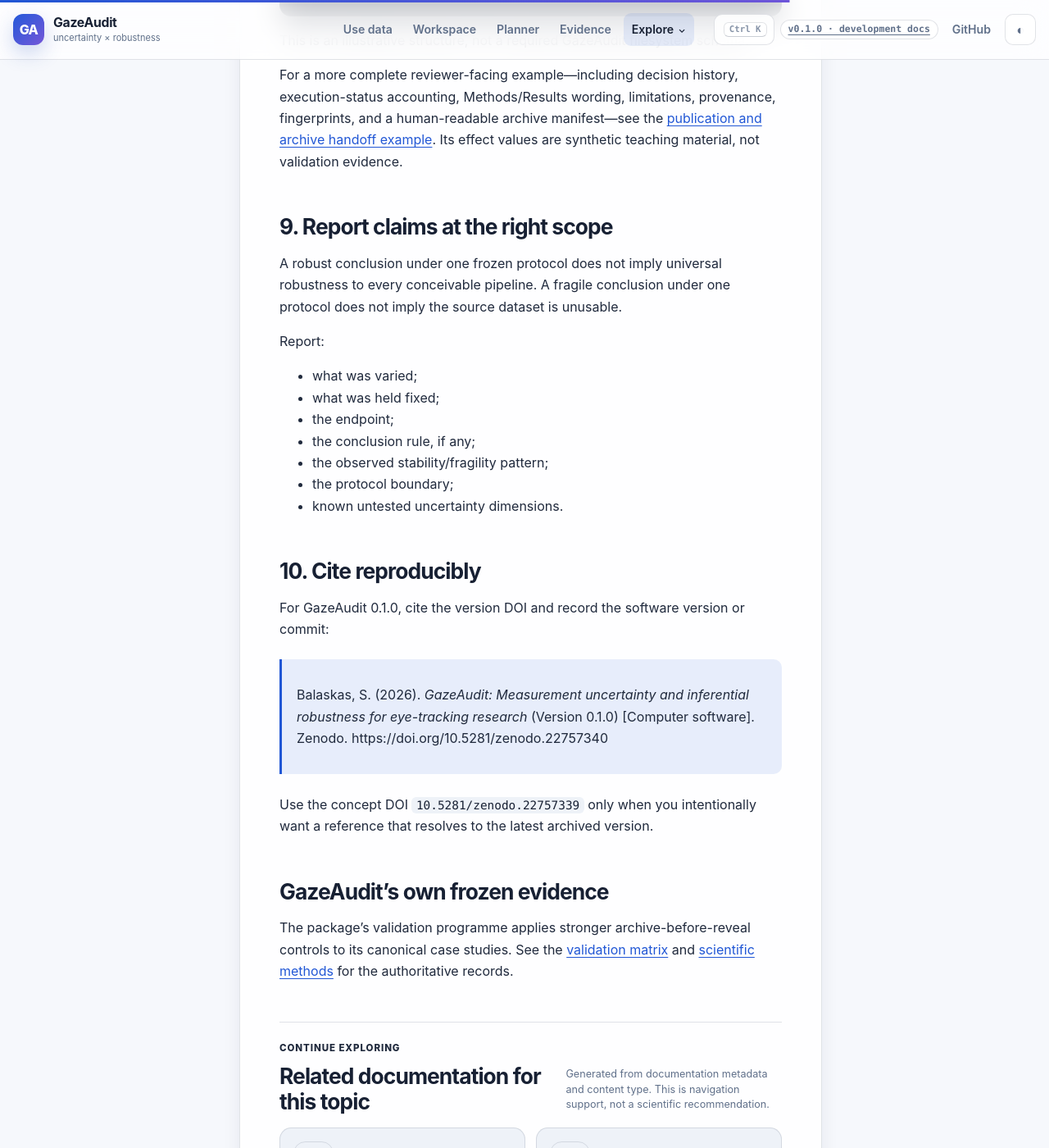
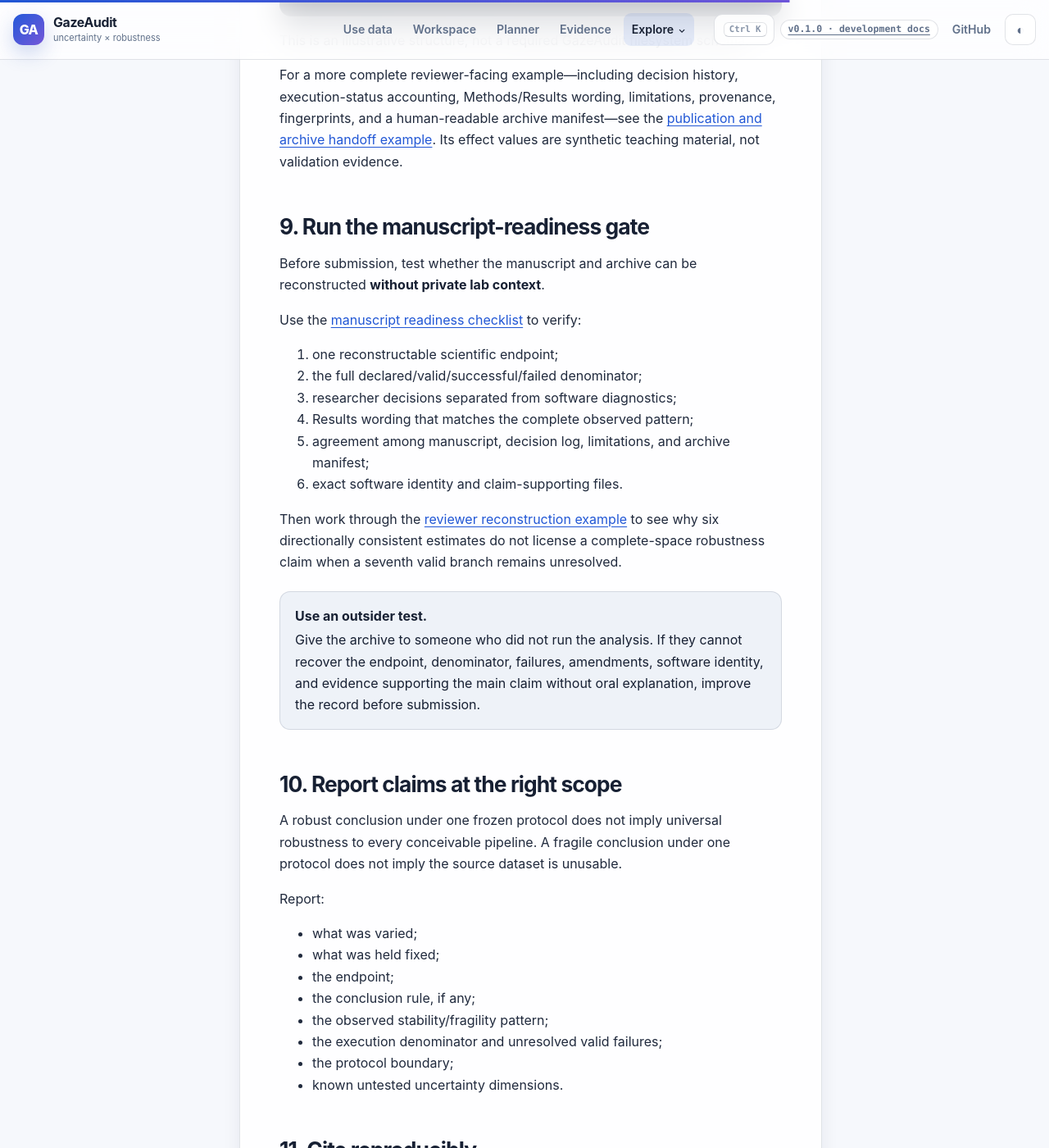
Before and after one commit to stefanosbalaskas/GazeAudit, a Jekyll site: the page built from docs/workflows/reproducible-publication.md, in a window 1280 px wide and 1400 px high, scrolled down 4861 px. Shown: the whole window at 82% size. Built offline with Jekyll 4.4.1, drawn with Linux system fonts in a browser that asks for light colours; some of the changed text lies outside the part shown.

Commit message:
docs: add manuscript readiness to publication workflow

```diff
--- a/docs/workflows/reproducible-publication.md
+++ b/docs/workflows/reproducible-publication.md
@@ -1,6 +1,6 @@
 ---
 title: Reproducible publication workflow
-description: Turn a GazeAudit robustness analysis into an auditable publication record with deterministic fingerprints.
+description: Turn a GazeAudit robustness analysis into an auditable publication record with deterministic fingerprints and a reviewer-reconstructable manuscript handoff.
 kicker: Workflow · Reproducibility
 ---
 
@@ -21,7 +21,7 @@ This workflow is for analyses intended to support a manuscript, validation recor
   <div class="workflow-step"><strong>Freeze scientific choices</strong><p>Preserve the endpoint, specification space, validity rules, measurement assumptions, and conclusion rule before final classification.</p></div>
   <div class="workflow-step"><strong>Execute and preserve all outputs</strong><p>Keep the complete valid specification and sensitivity evidence rather than selected rows.</p></div>
   <div class="workflow-step"><strong>Build the audit bundle</strong><p>Generate deterministic methods, report, manifest, summaries, and fingerprints from the executed evidence.</p></div>
-  <div class="workflow-step"><strong>Verify and archive</strong><p>Re-run bundle verification, archive the evidence, and cite the exact release or commit used.</p></div>
+  <div class="workflow-step"><strong>Review, verify, and archive</strong><p>Test whether an independent reader can reconstruct the claim, then verify the bundle and cite the exact software identity.</p></div>
 </div>
 
 ## 1. Record software identity
@@ -148,7 +148,27 @@ This is an illustrative structure, not a required GazeAudit filesystem schema.
 
 For a more complete reviewer-facing example—including decision history, execution-status accounting, Methods/Results wording, limitations, provenance, fingerprints, and a human-readable archive manifest—see the [publication and archive handoff example]({{ '/docs/examples/publication-archive-handoff/' | relative_url }}). Its effect values are synthetic teaching material, not validation evidence.
 
-## 9. Report claims at the right scope
+## 9. Run the manuscript-readiness gate
+
+Before submission, test whether the manuscript and archive can be reconstructed **without private lab context**.
+
+Use the [manuscript readiness checklist]({{ '/docs/guides/manuscript-readiness/' | relative_url }}) to verify:
+
+1. one reconstructable scientific endpoint;
+2. the full declared/valid/successful/failed denominator;
+3. researcher decisions separated from software diagnostics;
+4. Results wording that matches the complete observed pattern;
+5. agreement among manuscript, decision log, limitations, and archive manifest;
+6. exact software identity and claim-supporting files.
+
+Then work through the [reviewer reconstruction example]({{ '/docs/examples/reviewer-reconstruction/' | relative_url }}) to see why six directionally consistent estimates do not license a complete-space robustness claim when a seventh valid branch remains unresolved.
+
+<div class="callout tip">
+<strong>Use an outsider test.</strong>
+Give the archive to someone who did not run the analysis. If they cannot recover the endpoint, denominator, failures, amendments, software identity, and evidence supporting the main claim without oral explanation, improve the record before submission.
+</div>
+
+## 10. Report claims at the right scope
 
 A robust conclusion under one frozen protocol does not imply universal robustness to every conceivable pipeline. A fragile conclusion under one protocol does not imply the source dataset is unusable.
 
@@ -159,10 +179,11 @@ Report:
 - the endpoint;
 - the conclusion rule, if any;
 - the observed stability/fragility pattern;
+- the execution denominator and unresolved valid failures;
 - the protocol boundary;
 - known untested uncertainty dimensions.
 
-## 10. Cite reproducibly
+## 11. Cite reproducibly
 
 For GazeAudit 0.1.0, cite the version DOI and record the software version or commit:
 
```
